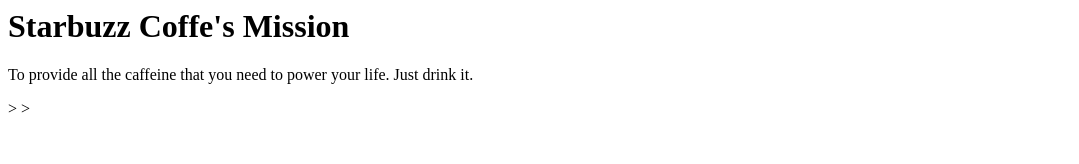
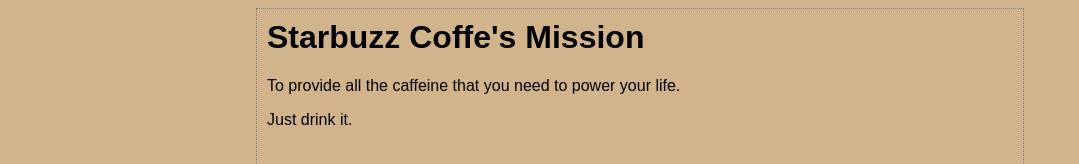
Before and after one commit to MarijaFemic2016/html-playground, a plain HTML site: page mission.html in a window 1280 px wide. Shown: the top 164 px of the page, without its empty margins (0-1079 px from the left). Drawn offline with Linux system fonts and the light colour scheme.

Commit message:
chapter 2

```diff
--- a/mission.html
+++ b/mission.html
@@ -2,16 +2,29 @@
 
     <head>
         <title>Starbuzz Mission</title>
+
+        <style>
+
+            body {
+                background-color: #d2b48c;
+                margin-left: 20%;
+                margin-right: 20%;
+                border: 1px dotted gray;
+                padding: 10px 10px 10px 10px;
+                font-family: sans-serif;
+            }
+
+        </style>
     </head>
 
     <body>
 
     <h1>Starbuzz Coffe's Mission</h1>
 
-    <p>To provide all the caffeine that you need to power your life.
+    <p>To provide all the caffeine that you need to power your life.</p>
 
-        Just drink it.</p>>
+    <p>Just drink it.</p>
 
-    </body>>
+    </body>
 
 </html>
```
Also changed, not shown: index.html (+14 -1 lines), lounge.html (added, +24 -0 lines), directions.html (added), elixir.html (added).
